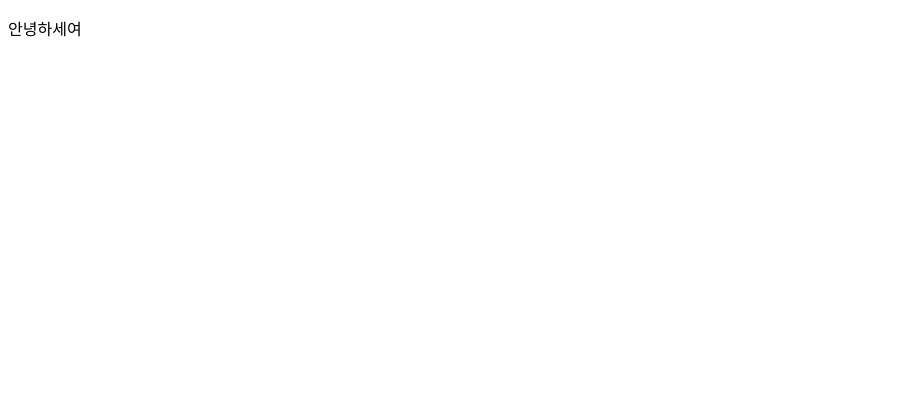
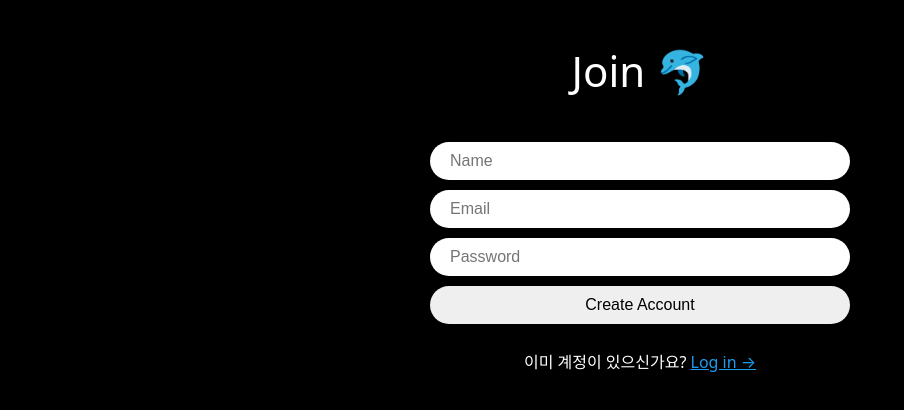
Before and after one commit to volant97/Twitter-CloneCoding, a React (Vite) app: page /create-account in a window 1280 px wide. Shown: the top 410 px of the page, without its empty margins (0-904 px from the left). Built offline with nearby package versions, Linux system fonts and the light colour scheme; no server answers.

Commit message:
[UPDATE] 3.4

```diff
--- a/package.json
+++ b/package.json
@@ -10,10 +10,11 @@
     "preview": "vite preview"
   },
   "dependencies": {
+    "firebase": "^10.8.0",
     "react": "^18.2.0",
     "react-dom": "^18.2.0",
     "react-router-dom": "6.14.2",
-    "styled-component": "^2.8.0",
+    "styled-components": "^6.1.8",
     "styled-reset": "^4.5.2"
   },
   "devDependencies": {
--- a/src/App.tsx
+++ b/src/App.tsx
@@ -1,9 +1,80 @@
+import { RouterProvider, createBrowserRouter } from "react-router-dom";
+import Layout from "./components/Layout";
+import Home from "./routes/Home";
+import Profile from "./routes/Profile";
+import Login from "./routes/Login";
+import CreateAccount from "./routes/CreateAccount";
+import reset from "styled-reset";
+import styled, { createGlobalStyle } from "styled-components";
+import { useEffect, useState } from "react";
+import LoadingScreen from "./components/LoadingScreen";
+import { auth } from "./firebase";
+import ProtectedRoute from "./components/ProtectedRoute";
+
+const router = createBrowserRouter([
+  {
+    path: "/",
+    element: (
+      <ProtectedRoute>
+        <Layout />
+      </ProtectedRoute>
+    ),
+    children: [
+      {
+        path: "",
+        element: <Home />,
+      },
+      {
+        path: "profile",
+        element: <Profile />,
+      },
+    ],
+  },
+  {
+    path: "/login",
+    element: <Login />,
+  },
+  {
+    path: "/create-account",
+    element: <CreateAccount />,
+  },
+]);
+
+const GlobalStyles = createGlobalStyle`
+  ${reset};
+  * {
+    box-sizing: border-box;
+  }
+  body {
+    background-color: black;
+    color: white;
+    font-family: system-ui, -apple-system, BlinkMacSystemFont, 'Segoe UI', Roboto, Oxygen, Ubuntu, Cantarell, 'Open Sans', 'Helvetica Neue', sans-serif;
+  }
+`;
+
 function App() {
+  const [isLoading, setIsLoading] = useState(true);
+  const init = async () => {
+    await auth.authStateReady();
+    setIsLoading(false);
+  };
+
+  useEffect(() => {
+    init();
+  }, []);
+
   return (
-    <>
-      <p>안녕하세여</p>
-    </>
+    <StWrapper>
+      <GlobalStyles />
+      {isLoading ? <LoadingScreen /> : <RouterProvider router={router} />}
+    </StWrapper>
   );
 }
 
 export default App;
+
+const StWrapper = styled.div`
+  height: 100vh;
+  display: flex;
+  justify-content: center;
+`;
--- /dev/null
+++ b/src/components/Layout.tsx
@@ -0,0 +1,11 @@
+import { Outlet } from "react-router-dom";
+
+function Layout() {
+  return (
+    <>
+      <Outlet />
+    </>
+  );
+}
+
+export default Layout;
--- /dev/null
+++ b/src/components/LoadingScreen.tsx
@@ -0,0 +1,23 @@
+import React from "react";
+import styled from "styled-components";
+
+function LoadingScreen() {
+  return (
+    <StWrapper>
+      <StText>Loading...</StText>
+    </StWrapper>
+  );
+}
+
+export default LoadingScreen;
+
+const StWrapper = styled.div`
+  height: 100vh;
+  display: flex;
+  justify-content: center;
+  align-items: center;
+`;
+
+const StText = styled.span`
+  font-size: 24px;
+`;
--- /dev/null
+++ b/src/components/ProtectedRoute.tsx
@@ -0,0 +1,16 @@
+import React from "react";
+import { auth } from "../firebase";
+import { Navigate } from "react-router-dom";
+
+function ProtectedRoute({ children }: { children: React.ReactNode }) {
+  const user = auth.currentUser;
+  // console.log(user);
+
+  if (!user) {
+    return <Navigate to="/login" />;
+  }
+
+  return children;
+}
+
+export default ProtectedRoute;
--- /dev/null
+++ b/src/firebase.ts
@@ -0,0 +1,15 @@
+import { initializeApp } from "firebase/app";
+import { getAuth } from "firebase/auth";
+
+const firebaseConfig = {
+  apiKey: import.meta.env.VITE_APIKEY,
+  authDomain: import.meta.env.VITE_AUTH_DOMAIN,
+  projectId: import.meta.env.VITE_PROJECT_ID,
+  storageBucket: import.meta.env.VITE_STORAGE_BUCKET,
+  messagingSenderId: import.meta.env.VITE_MESSAGING_SENDER_ID,
+  appId: import.meta.env.VITE_APP_ID,
+};
+
+const app = initializeApp(firebaseConfig);
+
+export const auth = getAuth(app);
--- /dev/null
+++ b/src/routes/CreateAccount.tsx
@@ -0,0 +1,109 @@
+import { createUserWithEmailAndPassword, updateProfile } from "firebase/auth";
+import React, { useState } from "react";
+import { auth } from "../firebase";
+import { Link, useNavigate } from "react-router-dom";
+import { FirebaseError } from "firebase/app";
+import {
+  StError,
+  StForm,
+  StInput,
+  StSwitcher,
+  StTitle,
+  StWrapper,
+} from "../style/Login";
+
+// const errors = {
+//   "auth/email-already-in-use": "이미 존재하는 이메일입니다.",
+//   "auth/weak-password": "비밀번호는 최소 6글자 이상이여야 합니다.",
+// };
+
+function CreateAccount() {
+  const navigate = useNavigate();
+
+  const [isLoading, setIsLoading] = useState(false);
+  const [error, setError] = useState("");
+
+  const [name, setName] = useState("");
+  const [email, setEmail] = useState("");
+  const [password, setPassword] = useState("");
+
+  const onChange = (e: React.ChangeEvent<HTMLInputElement>) => {
+    const {
+      target: { name, value },
+    } = e;
+    if (name === "name") {
+      setName(value);
+    } else if (name === "email") {
+      setEmail(value);
+    } else if (name === "password") {
+      setPassword(value);
+    }
+  };
+
+  const onSubmit = async (e: React.FormEvent<HTMLFormElement>) => {
+    e.preventDefault();
+    setError("");
+
+    if (isLoading || name === "" || email === "" || password === "") return;
+
+    try {
+      setIsLoading(true);
+      const credentials = await createUserWithEmailAndPassword(
+        auth,
+        email,
+        password
+      );
+      console.log(credentials.user);
+      await updateProfile(credentials.user, { displayName: name });
+      navigate("/");
+    } catch (e) {
+      if (e instanceof FirebaseError) {
+        setError(e.message);
+      }
+    } finally {
+      setIsLoading(false);
+    }
+  };
+
+  return (
+    <StWrapper>
+      <StTitle>Join 🐬</StTitle>
+      <StForm onSubmit={onSubmit}>
+        <StInput
+          name="name"
+          value={name}
+          onChange={onChange}
+          placeholder="Name"
+          type="text"
+          required
+        />
+        <StInput
+          name="email"
+          value={email}
+          onChange={onChange}
+          placeholder="Email"
+          type="eamil"
+          required
+        />
+        <StInput
+          name="password"
+          value={password}
+          onChange={onChange}
+          placeholder="Password"
+          type="password"
+          required
+        />
+        <StInput
+          type="submit"
+          value={isLoading ? "Loading..." : "Create Account"}
+        />
+      </StForm>
+      {error === "" ? null : <StError>{error}</StError>}
+      <StSwitcher>
+        이미 계정이 있으신가요? <Link to="/login">Log in &rarr;</Link>
+      </StSwitcher>
+    </StWrapper>
+  );
+}
+
+export default CreateAccount;
--- /dev/null
+++ b/src/routes/Home.tsx
@@ -0,0 +1,16 @@
+import React from "react";
+import { auth } from "../firebase";
+
+function Home() {
+  const handleLogoutBtn = () => {
+    auth.signOut();
+  };
+
+  return (
+    <div>
+      <button onClick={handleLogoutBtn}>Log out</button>
+    </div>
+  );
+}
+
+export default Home;
--- /dev/null
+++ b/src/routes/Login.tsx
@@ -0,0 +1,84 @@
+import React, { useState } from "react";
+import { Link, useNavigate } from "react-router-dom";
+import { FirebaseError } from "firebase/app";
+import { signInWithEmailAndPassword } from "firebase/auth";
+import { auth } from "../firebase";
+import {
+  StError,
+  StForm,
+  StInput,
+  StSwitcher,
+  StTitle,
+  StWrapper,
+} from "../style/Login";
+
+function Login() {
+  const navigate = useNavigate();
+
+  const [isLoading, setIsLoading] = useState(false);
+  const [error, setError] = useState("");
+
+  const [email, setEmail] = useState("");
+  const [password, setPassword] = useState("");
+
+  const onChange = (e: React.ChangeEvent<HTMLInputElement>) => {
+    const {
+      target: { name, value },
+    } = e;
+    if (name === "email") {
+      setEmail(value);
+    } else if (name === "password") {
+      setPassword(value);
+    }
+  };
+
+  const onSubmit = async (e: React.FormEvent<HTMLFormElement>) => {
+    e.preventDefault();
+    setError("");
+
+    if (isLoading || email === "" || password === "") return;
+
+    try {
+      setIsLoading(true);
+      await signInWithEmailAndPassword(auth, email, password);
+      navigate("/");
+    } catch (e) {
+      if (e instanceof FirebaseError) {
+        setError(e.message);
+      }
+    } finally {
+      setIsLoading(false);
+    }
+  };
+
+  return (
+    <StWrapper>
+      <StTitle>Log into 🐬</StTitle>
+      <StForm onSubmit={onSubmit}>
+        <StInput
+          name="email"
+          value={email}
+          onChange={onChange}
+          placeholder="Email"
+          type="eamil"
+          required
+        />
+        <StInput
+          name="password"
+          value={password}
+          onChange={onChange}
+          placeholder="Password"
+          type="password"
+          required
+        />
+        <StInput type="submit" value={isLoading ? "Loading..." : "Log in"} />
+      </StForm>
+      {error === "" ? null : <StError>{error}</StError>}
+      <StSwitcher>
+        계정이 없으신가요? <Link to="/create-account">Create one &rarr;</Link>
+      </StSwitcher>
+    </StWrapper>
+  );
+}
+
+export default Login;
--- /dev/null
+++ b/src/routes/Profile.tsx
@@ -0,0 +1,7 @@
+import React from "react";
+
+function Profile() {
+  return <div>Profile</div>;
+}
+
+export default Profile;
--- /dev/null
+++ b/src/style/Login.ts
@@ -0,0 +1,49 @@
+import styled from "styled-components";
+
+export const StWrapper = styled.div`
+  height: 100%;
+  display: flex;
+  flex-direction: column;
+  align-items: center;
+  width: 420px;
+  padding: 50px 0px;
+`;
+
+export const StTitle = styled.h1`
+  font-size: 42px;
+`;
+
+export const StForm = styled.form`
+  margin-top: 50px;
+  margin-bottom: 10px;
+  display: flex;
+  flex-direction: column;
+  gap: 10px;
+  width: 100%;
+`;
+
+export const StInput = styled.input`
+  padding: 10px 20px;
+  border-radius: 50px;
+  border: none;
+  width: 100%;
+  font-size: 16px;
+  &[type="submit"] {
+    cursor: pointer;
+    &:hover {
+      opacity: 0.8;
+    }
+  }
+`;
+
+export const StError = styled.span`
+  font-weight: 600;
+  color: tomato;
+`;
+
+export const StSwitcher = styled.span`
+  margin-top: 20px;
+  a {
+    color: #1d9bf0;
+  }
+`;
```
Also changed, not shown: 2 other files (tests, documents, lock files or other folders).
